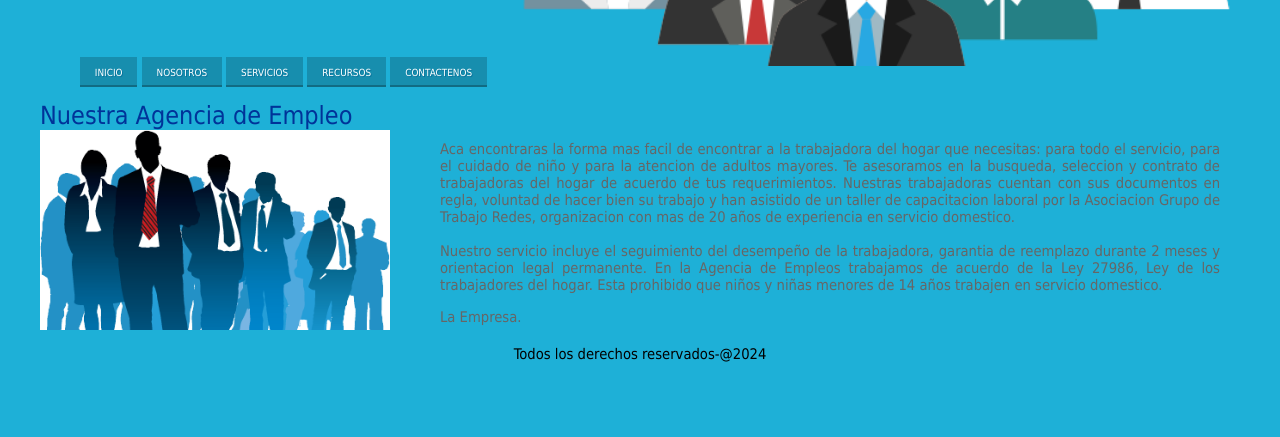
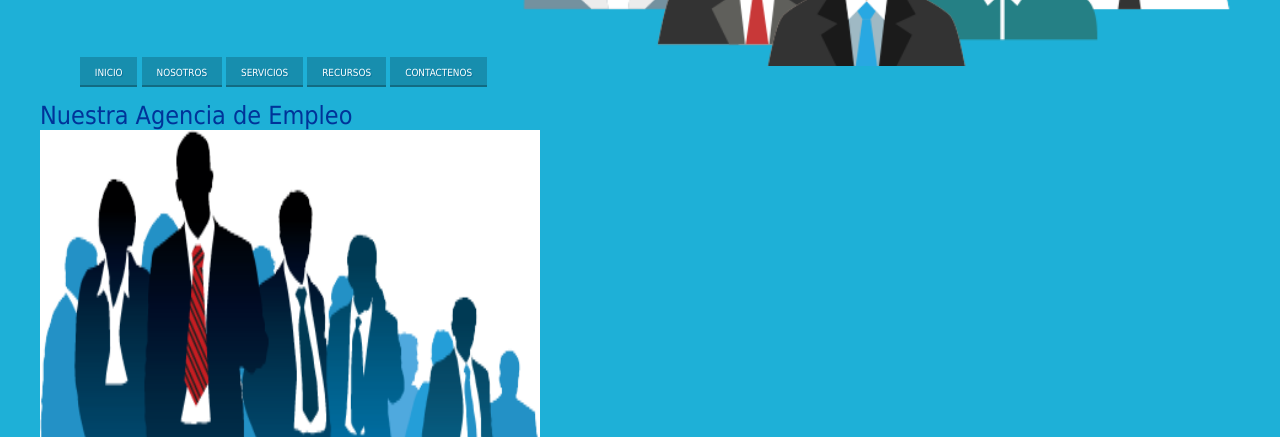
Before and after one commit to Marcos-456/Marcos-456.github.io, a plain HTML site: page index.html in a window 1280 px wide. Shown: the part 363-800 px from the top of the page. Drawn offline with Linux system fonts and the light colour scheme; files whose address does not match are found by name.

Commit message:
Update index.html

```diff
--- a/index.html
+++ b/index.html
@@ -23,7 +23,7 @@
 		</nav>
 	</section id="section">
 	<header id="subtitulo2">Nuestra Agencia de Empleo</header>
-	<img src="../empleados.png" id="imagen" style="height: 200px; width: 350px;"/>
+	<img src="../empleados.png" id="imagen" style="height: 500px; width: 500px;"/>
 	<aside id="ladoderecho">
 		<p>
 			Aca encontraras la forma mas facil de encontrar a la trabajadora del hogar que necesitas: para todo el servicio, para el cuidado de niño y para la atencion de adultos mayores. Te asesoramos en la busqueda, seleccion y contrato de trabajadoras del hogar de acuerdo de tus requerimientos.
```
